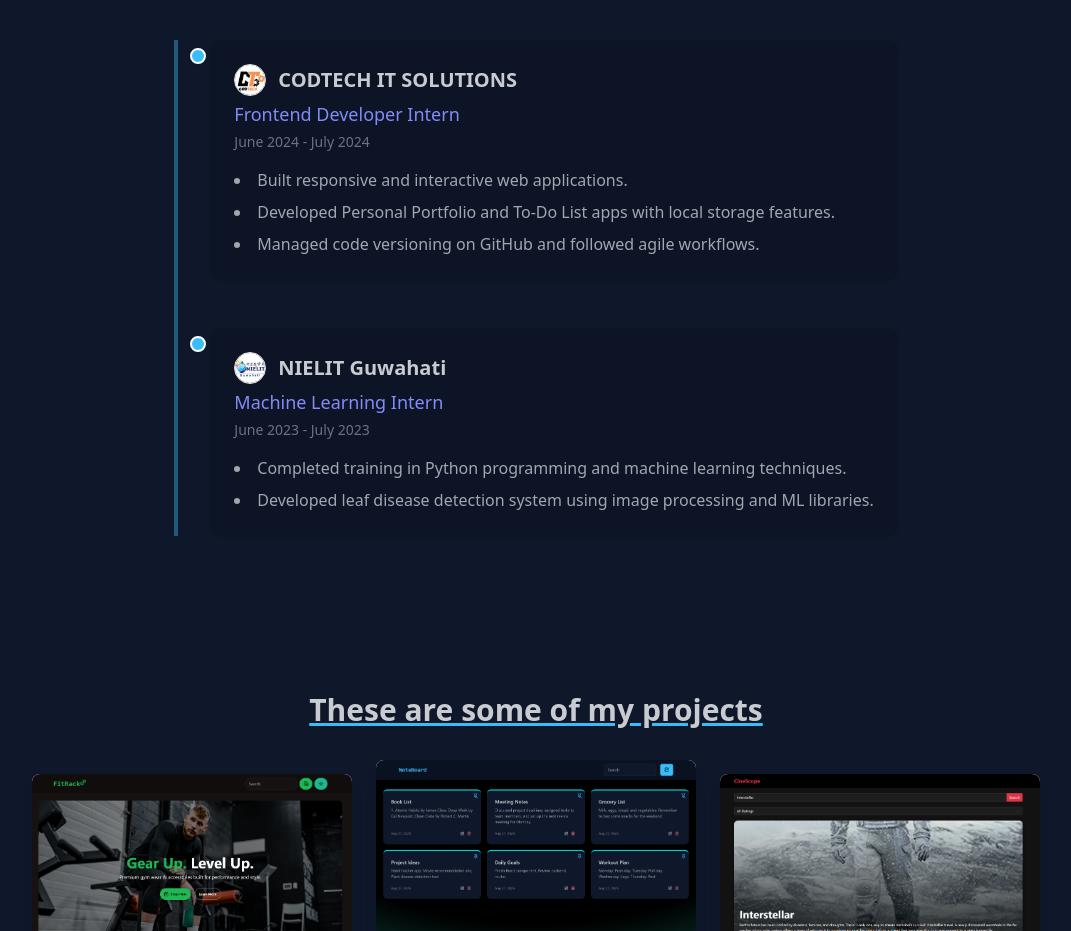
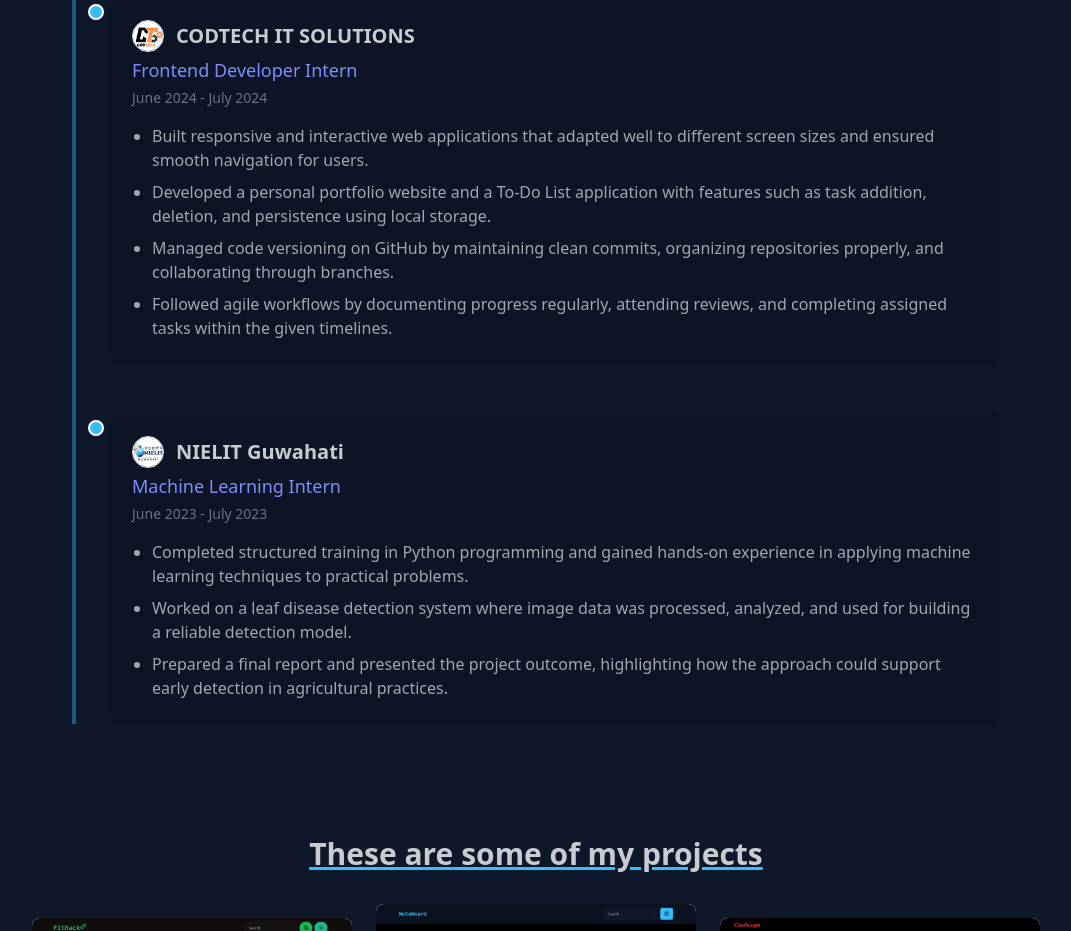
Before and after one commit to Kundan696922/portfolio-3, a React (Vite) app: page / in a window 1280 px wide. Shown: the part 1780-2711 px from the top of the page, without its empty margins (104-1175 px from the left). Built offline with nearby package versions, Linux system fonts and the light colour scheme.

Commit message:
fixed experience list

```diff
--- a/src/sections/ExperienceSection.jsx
+++ b/src/sections/ExperienceSection.jsx
@@ -11,9 +11,10 @@ const ExperienceSection = () => {
       date: "June 2024 - July 2024",
       logo: codtechLogo,
       tasks: [
-        "Built responsive and interactive web applications.",
-        "Developed Personal Portfolio and To-Do List apps with local storage features.",
-        "Managed code versioning on GitHub and followed agile workflows.",
+        "Built responsive and interactive web applications that adapted well to different screen sizes and ensured smooth navigation for users.",
+        "Developed a personal portfolio website and a To-Do List application with features such as task addition, deletion, and persistence using local storage.",
+        "Managed code versioning on GitHub by maintaining clean commits, organizing repositories properly, and collaborating through branches.",
+        "Followed agile workflows by documenting progress regularly, attending reviews, and completing assigned tasks within the given timelines."
       ],
     },
     {
@@ -22,8 +23,9 @@ const ExperienceSection = () => {
       date: "June 2023 - July 2023",
       logo: nielitLogo,
       tasks: [
-        "Completed training in Python programming and machine learning techniques.",
-        "Developed leaf disease detection system using image processing and ML libraries.",
+        "Completed structured training in Python programming and gained hands-on experience in applying machine learning techniques to practical problems.",
+        "Worked on a leaf disease detection system where image data was processed, analyzed, and used for building a reliable detection model.",
+        "Prepared a final report and presented the project outcome, highlighting how the approach could support early detection in agricultural practices."
       ],
     },
   ];
@@ -61,7 +63,7 @@ const ExperienceSection = () => {
                 </h6>
                 <p className="text-sm text-gray-500 mb-4">{exp.date}</p>
 
-                <ul className="list-disc list-inside space-y-2 text-left text-base-content/80">
+                <ul className="list-disc list-outside pl-5 space-y-2 text-left text-base-content/80">
                   {exp.tasks.map((task, i) => (
                     <li key={i}>{task}</li>
                   ))}
--- a/src/sections/HomeSection.jsx
+++ b/src/sections/HomeSection.jsx
@@ -25,7 +25,7 @@ const HomeSection = () => {
         </p>
 
         {/* Centered Lottie Animation */}
-        <div className="flex justify-center mt-8">
+        <div className="flex justify-center">
           <Lottie
             animationData={animationData}
             loop
```
